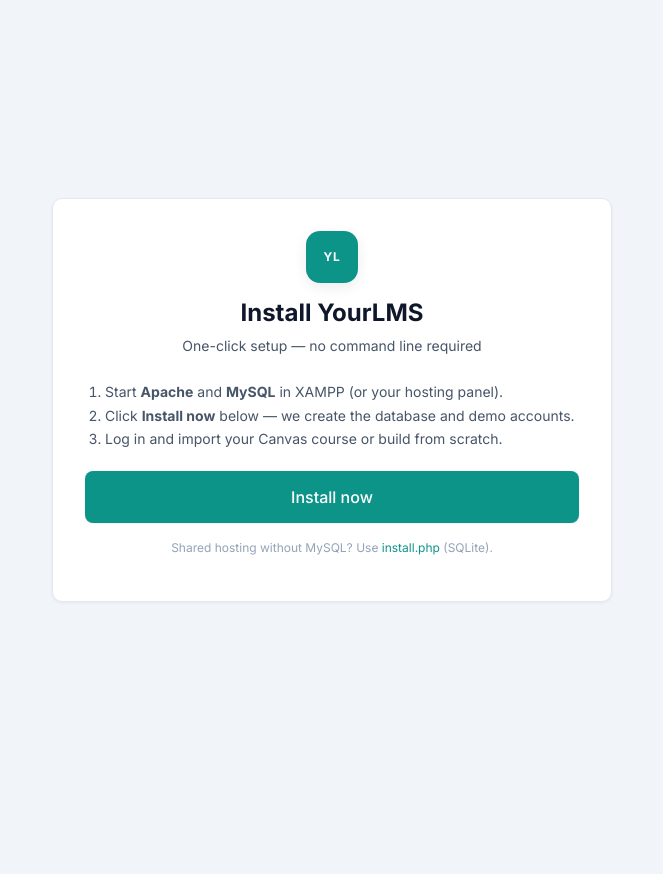
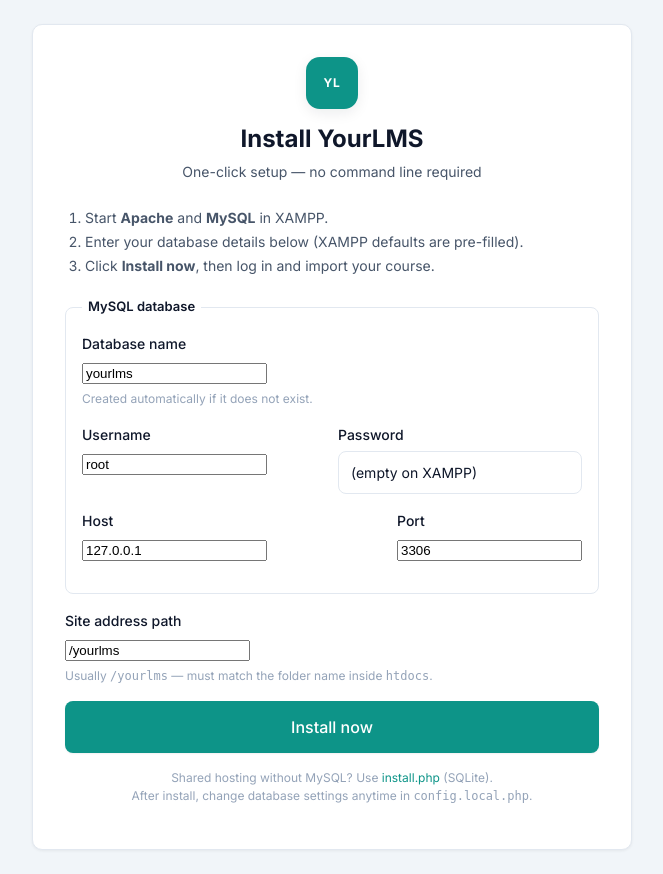
Before and after one commit to kenneth-nnadi/yourlms, a PHP site: page /yourlms/setup.php in a window 1280 px wide. Shown: the whole page, without its empty margins (308-971 px from the left). Before the commit the page ends 602 px from the top, so only its background shows below. Run offline with PHP 8.4, Linux system fonts and the light colour scheme.

Commit message:
Fix setup installer config() error and add database credential form
The XAMPP setup wizard now collects database name, username, and password
during install, saves them to config.local.php, and passes config through
migration helpers so setup no longer calls config() before bootstrap loads.

```diff
--- a/includes/install_runner.php
+++ b/includes/install_runner.php
@@ -50,7 +50,7 @@ function install_check_environment(?array $config = null): array
         $errors[] = 'The uploads/ folder must be writable by the web server.';
     }
     if (db_is_sqlite($config)) {
-        $dataDir = dirname(db_sqlite_path($config ?? config()));
+        $dataDir = dirname(db_sqlite_path($config));
         if (!is_dir($dataDir)) {
             @mkdir($dataDir, 0755, true);
         }
@@ -69,6 +69,109 @@ function install_write_config_local(array $overrides): bool
         $path,
         "<?php\n\ndeclare(strict_types=1);\n\nreturn {$export};\n"
     ) !== false;
+}
+
+function install_merge_config_local(array $overrides): bool
+{
+    $existing = [];
+    $path = dirname(__DIR__) . '/config.local.php';
+    if (is_file($path)) {
+        $loaded = require $path;
+        if (is_array($loaded)) {
+            $existing = $loaded;
+        }
+    }
+    $merged = array_replace_recursive($existing, $overrides);
+    if (array_key_exists('base_url', $merged) && ($merged['base_url'] === null || $merged['base_url'] === '')) {
+        unset($merged['base_url']);
+    }
+    return install_write_config_local($merged);
+}
+
+function install_sanitize_db_name(string $name): string
+{
+    return preg_replace('/[^a-zA-Z0-9_]/', '', $name) ?? '';
+}
+
+/** @return array{0: list<string>, 1: list<string>} */
+function install_mysql_setup(array $config): array
+{
+    $messages = [];
+    $errors = [];
+    $db = $config['db'] ?? [];
+    $dbName = install_sanitize_db_name((string) ($db['name'] ?? 'yourlms'));
+    if ($dbName === '') {
+        return [[], ['Enter a database name (letters, numbers, and underscores only).']];
+    }
+    if (($db['user'] ?? '') === '') {
+        return [[], ['Enter a MySQL username.']];
+    }
+
+    try {
+        $host = (string) ($db['host'] ?? '127.0.0.1');
+        $port = (int) ($db['port'] ?? 3306);
+        $charset = (string) ($db['charset'] ?? 'utf8mb4');
+        $user = (string) $db['user'];
+        $pass = (string) ($db['pass'] ?? '');
+
+        $serverDsn = sprintf('mysql:host=%s;port=%d;charset=%s', $host, $port, $charset);
+        $server = new PDO($serverDsn, $user, $pass, [PDO::ATTR_ERRMODE => PDO::ERRMODE_EXCEPTION]);
+        $server->exec("CREATE DATABASE IF NOT EXISTS `{$dbName}` CHARACTER SET utf8mb4 COLLATE utf8mb4_unicode_ci");
+
+        $dbDsn = sprintf('mysql:host=%s;port=%d;dbname=%s;charset=%s', $host, $port, $dbName, $charset);
+        $pdo = new PDO($dbDsn, $user, $pass, [PDO::ATTR_ERRMODE => PDO::ERRMODE_EXCEPTION]);
+        db_apply_timezone($pdo, $config);
+
+        $tablesOnly = dirname(__DIR__) . '/database/schema-tables-only.sql';
+        if (!is_file($tablesOnly)) {
+            throw new RuntimeException('Missing database/schema-tables-only.sql');
+        }
+        install_run_sql_file($pdo, $tablesOnly);
+        $messages[] = "Database «{$dbName}» is ready.";
+
+        require_once __DIR__ . '/migrations.php';
+        run_migrations($pdo, $config);
+        $messages[] = 'Latest features applied.';
+
+        $count = (int) $pdo->query('SELECT COUNT(*) FROM users')->fetchColumn();
+        if ($count === 0) {
+            install_run_sql_file($pdo, dirname(__DIR__) . '/database/seed.sql');
+            $messages[] = 'Demo instructor and student accounts created.';
+        }
+
+        $uploadDir = $config['upload_dir'] ?? (dirname(__DIR__) . '/uploads');
+        if (!is_dir($uploadDir)) {
+            mkdir($uploadDir, 0755, true);
+        }
+        @chmod($uploadDir, 0777);
+        $messages[] = 'Uploads folder is ready.';
+
+        $localOverrides = [
+            'db' => [
+                'host' => $host,
+                'port' => $port,
+                'name' => $dbName,
+                'user' => $user,
+                'pass' => $pass,
+                'charset' => $charset,
+            ],
+        ];
+        if (!empty($config['base_url'])) {
+            $localOverrides['base_url'] = $config['base_url'];
+        }
+        if (!install_merge_config_local($localOverrides)) {
+            $errors[] = 'Could not write config.local.php — check that this folder is writable.';
+        } else {
+            $messages[] = 'Database credentials saved to config.local.php.';
+        }
+
+        file_put_contents(dirname(__DIR__) . '/.setup-complete', date('c') . "\n");
+        $messages[] = 'Installation complete!';
+    } catch (Throwable $e) {
+        $errors[] = $e->getMessage();
+    }
+
+    return [$messages, $errors];
 }
 
 function install_run_sql_file(PDO $pdo, string $path): void
--- a/includes/sql_compat.php
+++ b/includes/sql_compat.php
@@ -3,8 +3,10 @@ declare(strict_types=1);
 
 function db_driver(?array $config = null): string
 {
-    $config ??= config();
-    return strtolower((string) ($config['db']['driver'] ?? 'mysql'));
+    if ($config === null && function_exists('config')) {
+        $config = config();
+    }
+    return strtolower((string) (($config ?? [])['db']['driver'] ?? 'mysql'));
 }
 
 function db_is_sqlite(?array $config = null): bool
--- a/setup.php
+++ b/setup.php
@@ -1,87 +1,60 @@
 <?php
 declare(strict_types=1);
+
+require_once __DIR__ . '/includes/install_runner.php';
 
 $config = require __DIR__ . '/config.php';
 $configLocal = __DIR__ . '/config.local.php';
 if (is_file($configLocal)) {
     $config = array_replace_recursive($config, require $configLocal);
 }
-$db = $config['db'];
 
+$db = $config['db'] ?? [];
 $messages = [];
 $errors = [];
 $ran = false;
 
-$runInstall = ($_SERVER['REQUEST_METHOD'] === 'POST' && isset($_POST['run_install']))
-    || ($_SERVER['REQUEST_METHOD'] === 'GET' && isset($_GET['auto']) && !is_file(__DIR__ . '/.setup-complete'));
+$form = [
+    'db_host' => (string) ($db['host'] ?? '127.0.0.1'),
+    'db_port' => (string) ($db['port'] ?? '3306'),
+    'db_name' => (string) ($db['name'] ?? 'yourlms'),
+    'db_user' => (string) ($db['user'] ?? 'root'),
+    'db_pass' => (string) ($db['pass'] ?? ''),
+    'base_url' => (string) ($config['base_url'] ?? install_detect_base_url() ?: '/yourlms'),
+];
 
-if ($runInstall && !is_file(__DIR__ . '/.setup-complete')) {
+if ($_SERVER['REQUEST_METHOD'] === 'POST' && isset($_POST['run_install']) && !is_file(__DIR__ . '/.setup-complete')) {
     $ran = true;
-    try {
-        $sharedHosting = ($config['install_mode'] ?? '') === 'shared' && !empty($db['name']);
-        if ($sharedHosting) {
-            $dsn = sprintf(
-                'mysql:host=%s;port=%d;dbname=%s;charset=%s',
-                $db['host'],
-                (int) $db['port'],
-                $db['name'],
-                $db['charset']
-            );
+    $form = [
+        'db_host' => trim($_POST['db_host'] ?? $form['db_host']),
+        'db_port' => trim($_POST['db_port'] ?? $form['db_port']),
+        'db_name' => trim($_POST['db_name'] ?? $form['db_name']),
+        'db_user' => trim($_POST['db_user'] ?? $form['db_user']),
+        'db_pass' => (string) ($_POST['db_pass'] ?? $form['db_pass']),
+        'base_url' => trim($_POST['base_url'] ?? $form['base_url']),
+    ];
+    $installConfig = array_replace_recursive($config, [
+        'base_url' => $form['base_url'] !== '' ? $form['base_url'] : ($config['base_url'] ?? '/yourlms'),
+        'db' => [
+            'host' => $form['db_host'],
+            'port' => (int) $form['db_port'],
+            'name' => $form['db_name'],
+            'user' => $form['db_user'],
+            'pass' => $form['db_pass'],
+            'charset' => $db['charset'] ?? 'utf8mb4',
+        ],
+    ]);
+    $envErrors = install_check_environment($installConfig);
+    if ($envErrors) {
+        $errors = array_merge($errors, $envErrors);
     } else {
-            $dsn = sprintf('mysql:host=%s;port=%d;charset=%s', $db['host'], $db['port'], $db['charset']);
-        }
-        $pdo = new PDO($dsn, $db['user'], $db['pass'], [PDO::ATTR_ERRMODE => PDO::ERRMODE_EXCEPTION]);
-
-        $runSqlFile = static function (PDO $pdo, string $path): void {
-            $sql = file_get_contents($path);
-            $sql = preg_replace('/--.*$/m', '', $sql) ?? $sql;
-            foreach (array_filter(array_map('trim', explode(';', $sql))) as $stmt) {
-                if ($stmt !== '') {
-                    try {
-                        $pdo->exec($stmt);
-                    } catch (PDOException $e) {
-                        if (!str_contains($e->getMessage(), 'already exists')) {
-                            throw $e;
-                        }
-                    }
-                }
-            }
-        };
-
-        $tablesOnly = __DIR__ . '/database/schema-tables-only.sql';
-        if ($sharedHosting && is_file($tablesOnly)) {
-            $runSqlFile($pdo, $tablesOnly);
-            $messages[] = 'Database tables are ready.';
-        } else {
-            $runSqlFile($pdo, __DIR__ . '/database/schema.sql');
-            $messages[] = 'Database created successfully.';
-        }
-
-        require_once __DIR__ . '/includes/migrations.php';
-        run_migrations($pdo);
-        $messages[] = 'Latest features applied.';
-
-        $count = (int) $pdo->query('SELECT COUNT(*) FROM users')->fetchColumn();
-        if ($count === 0) {
-            $runSqlFile($pdo, __DIR__ . '/database/seed.sql');
-            $messages[] = 'Demo instructor and student accounts created.';
-        }
-
-        if (!is_dir($config['upload_dir'])) {
-            mkdir($config['upload_dir'], 0755, true);
-        }
-        @chmod($config['upload_dir'], 0777);
-        $messages[] = 'Uploads folder is ready.';
-
-        file_put_contents(__DIR__ . '/.setup-complete', date('c') . "\n");
-        $messages[] = 'Installation complete!';
-    } catch (Throwable $e) {
-        $errors[] = $e->getMessage();
+        [$messages, $setupErrors] = install_mysql_setup($installConfig);
+        $errors = array_merge($errors, $setupErrors);
     }
 }
 
 $complete = is_file(__DIR__ . '/.setup-complete');
-$base = rtrim($config['base_url'] ?? '', '/') ?: '';
+$base = rtrim($form['base_url'] !== '' ? $form['base_url'] : ($config['base_url'] ?? ''), '/') ?: '';
 ?>
 <!DOCTYPE html>
 <html lang="en">
@@ -92,55 +65,90 @@ $base = rtrim($config['base_url'] ?? '', '/') ?: '';
   <link rel="stylesheet" href="<?= htmlspecialchars($base . '/assets/css/style.css') ?>">
 </head>
 <body class="auth-page">
-  <div class="auth-card" style="max-width:560px;">
+  <div class="auth-card" style="max-width:600px;">
     <div class="auth-logo site-brand-initials-wrap"><span class="site-brand-initials">YL</span></div>
     <h1>Install <?= htmlspecialchars($config['app_name'] ?? 'YourLMS') ?></h1>
     <p class="auth-tagline">One-click setup — no command line required</p>
 
     <?php if ($complete && !$ran): ?>
       <div class="flash flash-success" style="border-radius:8px;margin-bottom:12px;">YourLMS is already installed.</div>
+      <p style="font-size:14px;color:#475569;">To change database settings later, edit <code>config.local.php</code> in this folder.</p>
       <a class="btn" href="<?= htmlspecialchars($base . '/login.php') ?>" style="display:block;text-align:center;">Go to login</a>
       <a class="btn btn-outline" href="<?= htmlspecialchars($base . '/getting-started.php') ?>" style="display:block;text-align:center;margin-top:10px;">Getting started guide</a>
     <?php elseif ($complete && $ran): ?>
       <?php foreach ($messages as $m): ?>
         <div class="flash flash-success" style="border-radius:8px;margin-bottom:8px;"><?= htmlspecialchars($m) ?></div>
       <?php endforeach; ?>
+      <?php foreach ($errors as $e): ?>
+        <div class="flash flash-error" style="border-radius:8px;margin-bottom:8px;"><?= htmlspecialchars($e) ?></div>
+      <?php endforeach; ?>
+      <?php if (!$errors): ?>
         <p style="font-size:15px;line-height:1.6;color:#334155;">
-        You are on a <strong>clean slate</strong> — no courses are pre-loaded. Log in and follow the getting-started guide to import or build your first course.
+          You are on a <strong>clean slate</strong> — no courses are pre-loaded. Log in and follow the getting-started guide.
         </p>
         <p style="font-size:14px;color:#475569;">
           <strong>Instructor:</strong> <code>instructor@yourlms.test</code><br>
           <strong>Student:</strong> <code>student@yourlms.test</code><br>
           <strong>Password:</strong> <code>password123</code>
         </p>
+        <p style="font-size:13px;color:#475569;background:#f8fafc;border:1px solid #e2e8f0;border-radius:6px;padding:10px 12px;">
+          <strong>Database saved.</strong> Credentials are stored in <code>config.local.php</code>. To change them later, edit that file and restart Apache if needed.
+        </p>
         <p style="font-size:13px;color:#b45309;background:#fffbeb;border:1px solid #fcd34d;border-radius:6px;padding:10px 12px;">
           Change demo passwords before sharing this server with others.
         </p>
         <a class="btn" href="<?= htmlspecialchars($base . '/getting-started.php') ?>" style="display:block;text-align:center;margin-top:16px;">Open getting started →</a>
+      <?php endif; ?>
     <?php else: ?>
       <ol style="font-size:14px;color:#475569;line-height:1.7;padding-left:20px;margin:0 0 20px;">
-        <li>Start <strong>Apache</strong> and <strong>MySQL</strong> in XAMPP (or your hosting panel).</li>
-        <li>Click <strong>Install now</strong> below — we create the database and demo accounts.</li>
-        <li>Log in and import your Canvas course or build from scratch.</li>
+        <li>Start <strong>Apache</strong> and <strong>MySQL</strong> in XAMPP.</li>
+        <li>Enter your database details below (XAMPP defaults are pre-filled).</li>
+        <li>Click <strong>Install now</strong>, then log in and import your course.</li>
       </ol>
       <?php foreach ($errors as $e): ?>
         <div class="flash flash-error" style="border-radius:8px;margin-bottom:8px;"><?= htmlspecialchars($e) ?></div>
-        <p style="font-size:13px;color:#71717a;">Make sure MySQL is running. Default XAMPP user is <code>root</code> with an empty password.</p>
       <?php endforeach; ?>
-      <?php if (!$errors): ?>
-        <form method="post">
+      <form method="post" class="setup-install-form">
         <input type="hidden" name="run_install" value="1">
+        <fieldset style="border:1px solid #e2e8f0;border-radius:8px;padding:16px;margin:0 0 16px;">
+          <legend style="font-size:13px;font-weight:600;padding:0 6px;">MySQL database</legend>
+          <div class="form-group">
+            <label>Database name</label>
+            <input name="db_name" required value="<?= htmlspecialchars($form['db_name']) ?>" placeholder="yourlms">
+            <p style="font-size:12px;color:#94a3b8;margin:6px 0 0;">Created automatically if it does not exist.</p>
+          </div>
+          <div style="display:grid;grid-template-columns:1fr 1fr;gap:12px;">
+            <div class="form-group">
+              <label>Username</label>
+              <input name="db_user" required value="<?= htmlspecialchars($form['db_user']) ?>" autocomplete="off">
+            </div>
+            <div class="form-group">
+              <label>Password</label>
+              <input type="password" name="db_pass" value="<?= htmlspecialchars($form['db_pass']) ?>" autocomplete="new-password" placeholder="(empty on XAMPP)">
+            </div>
+          </div>
+          <div style="display:grid;grid-template-columns:2fr 1fr;gap:12px;">
+            <div class="form-group">
+              <label>Host</label>
+              <input name="db_host" required value="<?= htmlspecialchars($form['db_host']) ?>">
+            </div>
+            <div class="form-group">
+              <label>Port</label>
+              <input name="db_port" required value="<?= htmlspecialchars($form['db_port']) ?>">
+            </div>
+          </div>
+        </fieldset>
+        <div class="form-group">
+          <label>Site address path</label>
+          <input name="base_url" required value="<?= htmlspecialchars($form['base_url']) ?>" placeholder="/yourlms">
+          <p style="font-size:12px;color:#94a3b8;margin:6px 0 0;">Usually <code>/yourlms</code> — must match the folder name inside <code>htdocs</code>.</p>
+        </div>
         <button class="btn" type="submit" style="width:100%;font-size:16px;padding:14px;">Install now</button>
       </form>
       <p style="font-size:12px;color:#94a3b8;margin-top:16px;text-align:center;">
-          Shared hosting without MySQL? Use <a href="<?= htmlspecialchars($base . '/install.php') ?>">install.php</a> (SQLite).
+        Shared hosting without MySQL? Use <a href="<?= htmlspecialchars($base . '/install.php') ?>">install.php</a> (SQLite).<br>
+        After install, change database settings anytime in <code>config.local.php</code>.
       </p>
-      <?php else: ?>
-        <form method="post" style="margin-top:12px;">
-          <input type="hidden" name="run_install" value="1">
-          <button class="btn btn-outline" type="submit" style="width:100%;">Try again</button>
-        </form>
-      <?php endif; ?>
     <?php endif; ?>
   </div>
 </body>
```
Also changed, not shown: INSTALL.md (+12 -3 lines), docs/deployment.md (+17 -5 lines), getting-started.php (+9 -0 lines), 1 other file. Lines whose indentation alone changed are shown as unchanged.
